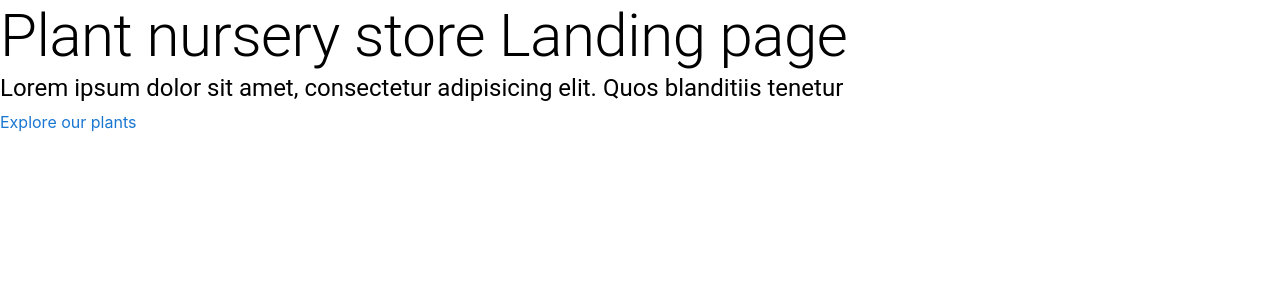
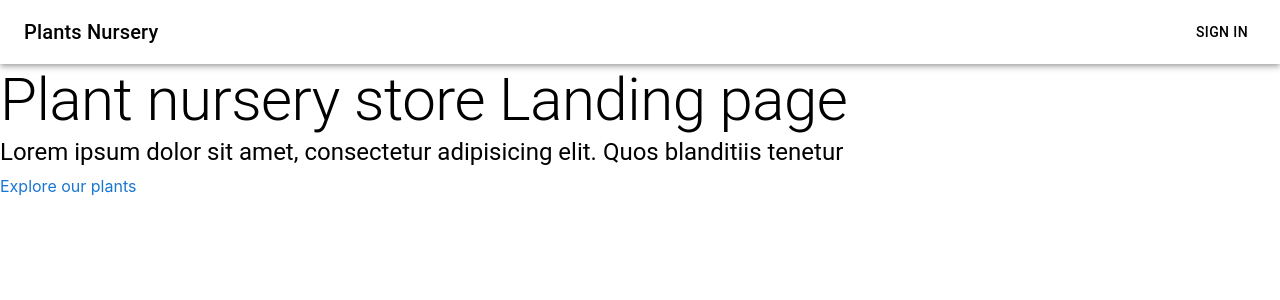
Before and after one commit to XeniyaDob/plants-nursery-store, a React (Create React App) app in the folder client/: page / in a window 1280 px wide. Shown: the top 300 px of the page. Built offline with nearby package versions, Linux system fonts and the light colour scheme.

Commit message:
Create Appbar component

```diff
--- a/client/src/App.js
+++ b/client/src/App.js
@@ -3,10 +3,11 @@ import { Routes, Route } from "react-router-dom";
 import PublicLayout from "./components/Layout/PublicLayout";
 import Landing from "./pages/Landing/Landing";
 import AllPlants from "./pages/AllPlants/AllPlants";
-
+import AppBar from "../../client/src/components/AppBar/AppBar";
 function App() {
   return (
     <>
+      <AppBar />
       <Routes>
         <Route path="/" element={<PublicLayout />} />
         <Route index element={<Landing />} />
--- /dev/null
+++ b/client/src/components/AppBar/AppBar.js
@@ -0,0 +1,21 @@
+import * as React from "react";
+import AppBar from "@mui/material/AppBar";
+import Box from "@mui/material/Box";
+import Toolbar from "@mui/material/Toolbar";
+import Typography from "@mui/material/Typography";
+import Button from "@mui/material/Button";
+
+export default function ButtonAppBar() {
+  return (
+    <Box sx={{ flexGrow: 1 }}>
+      <AppBar position="static" color="transparent">
+        <Toolbar>
+          <Typography variant="h6" component="div" sx={{ flexGrow: 1 }}>
+            Plants Nursery
+          </Typography>
+          <Button color="inherit">Sign in</Button>
+        </Toolbar>
+      </AppBar>
+    </Box>
+  );
+}
```
